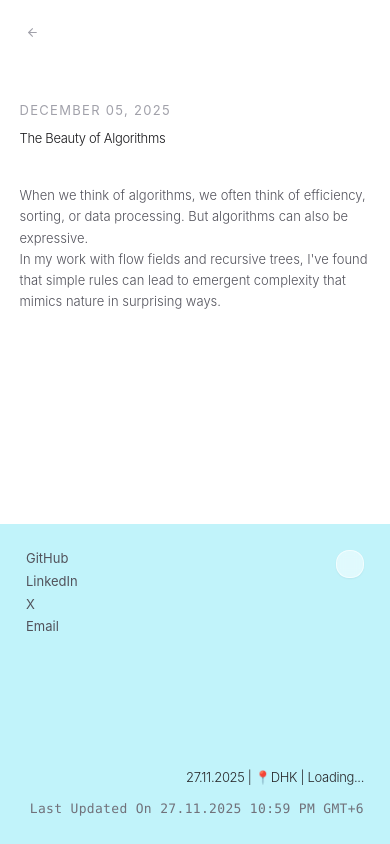
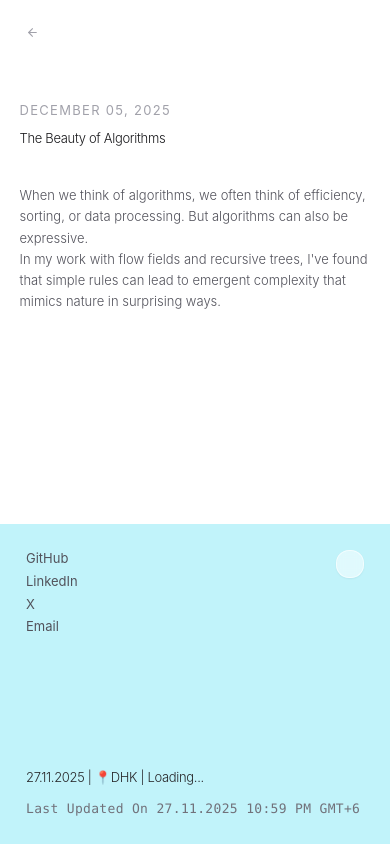
Before and after one commit to mvhikhn/arte, a Next.js app: page /blog/algorithmic-beauty in a window 390 px wide. Built offline with nearby package versions, Linux system fonts and the light colour scheme; no server answers; a web font is replaced by a local one.

Commit message:
fix: mobile gallery positioning and footer text alignment

```diff
--- a/app/page.tsx
+++ b/app/page.tsx
@@ -92,6 +92,30 @@ export default function Home() {
                                 {isGalleryOpen ? <ChevronUp className="w-4 h-4" /> : <ChevronDown className="w-4 h-4" />}
                             </button>
                         </div>
+
+                        {/* Mobile Gallery Grid - Rendered here to be before Footer */}
+                        <div className={`md:hidden pt-6 ${isGalleryOpen ? 'block' : 'hidden'}`}>
+                            <div className="grid grid-cols-1 gap-4">
+                                {artworks.map((artwork, index) => (
+                                    <Link
+                                        key={artwork.id}
+                                        href={`/studio?artwork=${artwork.id}`}
+                                        className="group block aspect-square border border-zinc-100 hover:border-zinc-300 transition-all duration-300 p-6 flex flex-col justify-between"
+                                        style={{ backgroundColor: artworkColors[index] || '#f5f5f5' }}
+                                    >
+                                        <div className="flex justify-between items-start">
+                                            <span className="text-xs font-medium text-zinc-400 group-hover:text-zinc-900 transition-colors">0{index + 1}</span>
+                                            <ArrowUpRight className="w-4 h-4 text-zinc-300 group-hover:text-zinc-900 transition-colors opacity-0 group-hover:opacity-100" />
+                                        </div>
+
+                                        <div>
+                                            <h3 className="font-medium text-lg mb-1 group-hover:translate-x-1 transition-transform duration-300">{artwork.title}</h3>
+                                            <p className="text-xs text-zinc-400 group-hover:text-zinc-600 transition-colors">{artwork.description}</p>
+                                        </div>
+                                    </Link>
+                                ))}
+                            </div>
+                        </div>
                     </div>
                 </div>
 
@@ -99,9 +123,9 @@ export default function Home() {
                 <Footer />
             </div>
 
-            {/* Right Section - Gallery - Scrollable */}
-            <div className={`w-full md:w-1/2 h-full overflow-y-auto no-scrollbar p-6 md:p-12 custom-scrollbar transition-all duration-300 ${isGalleryOpen ? 'block' : 'hidden md:block'}`}>
-                <div className="grid grid-cols-1 sm:grid-cols-2 gap-4 pb-12">
+            {/* Right Section - Gallery - Desktop Only */}
+            <div className="hidden md:block w-1/2 h-full overflow-y-auto no-scrollbar p-12 custom-scrollbar">
+                <div className="grid grid-cols-2 gap-4 pb-12">
                     {artworks.map((artwork, index) => (
                         <Link
                             key={artwork.id}
--- a/components/Footer.tsx
+++ b/components/Footer.tsx
@@ -92,14 +92,14 @@ export default function Footer() {
             </div>
 
             {/* Bottom Section */}
-            <div className="flex flex-col md:flex-row justify-between items-end w-full mt-12 gap-4">
+            <div className="flex flex-col md:flex-row justify-between items-start w-full mt-12 gap-4">
                 {/* Bottom Left: Date | Location | Weather */}
-                <div className="text-sm font-light text-zinc-800 tracking-tight">
+                <div className="text-sm font-light text-zinc-800 tracking-tight text-left">
                     {new Date().toLocaleDateString('en-GB').replace(/\//g, '.')} | 📍DHK | {weather ? `${weather.temp} C- ${weather.condition}` : 'Loading...'}
                 </div>
 
                 {/* Bottom Right: Last Updated */}
-                <div className="text-[10px] text-zinc-500 tracking-wide font-mono">
+                <div className="text-[10px] text-zinc-500 tracking-wide font-mono text-left">
                     Last Updated On {new Date().toLocaleDateString('en-GB').replace(/\//g, '.')} {new Date().toLocaleTimeString('en-US', { hour: '2-digit', minute: '2-digit', hour12: true })} GMT+6
                 </div>
             </div>
```
